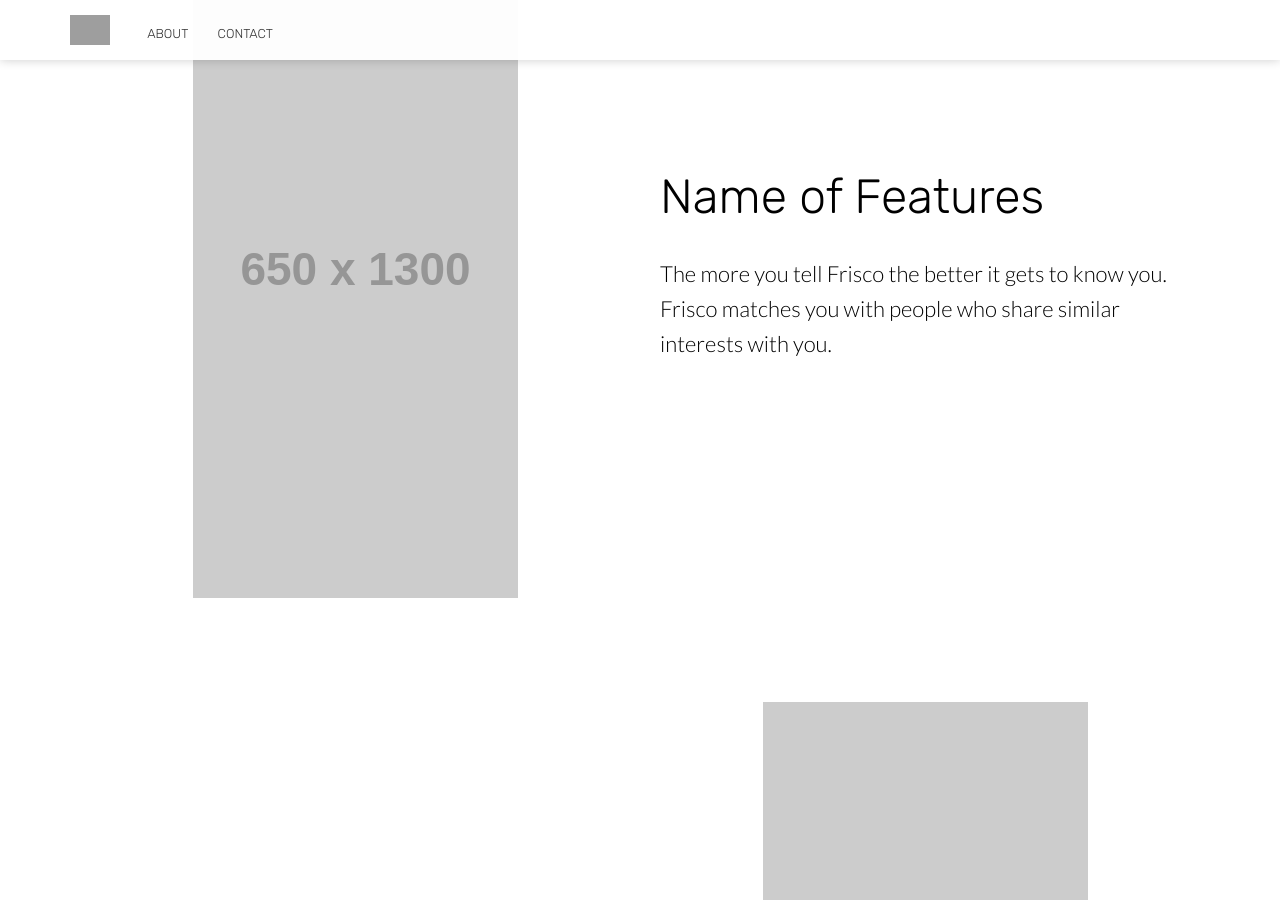
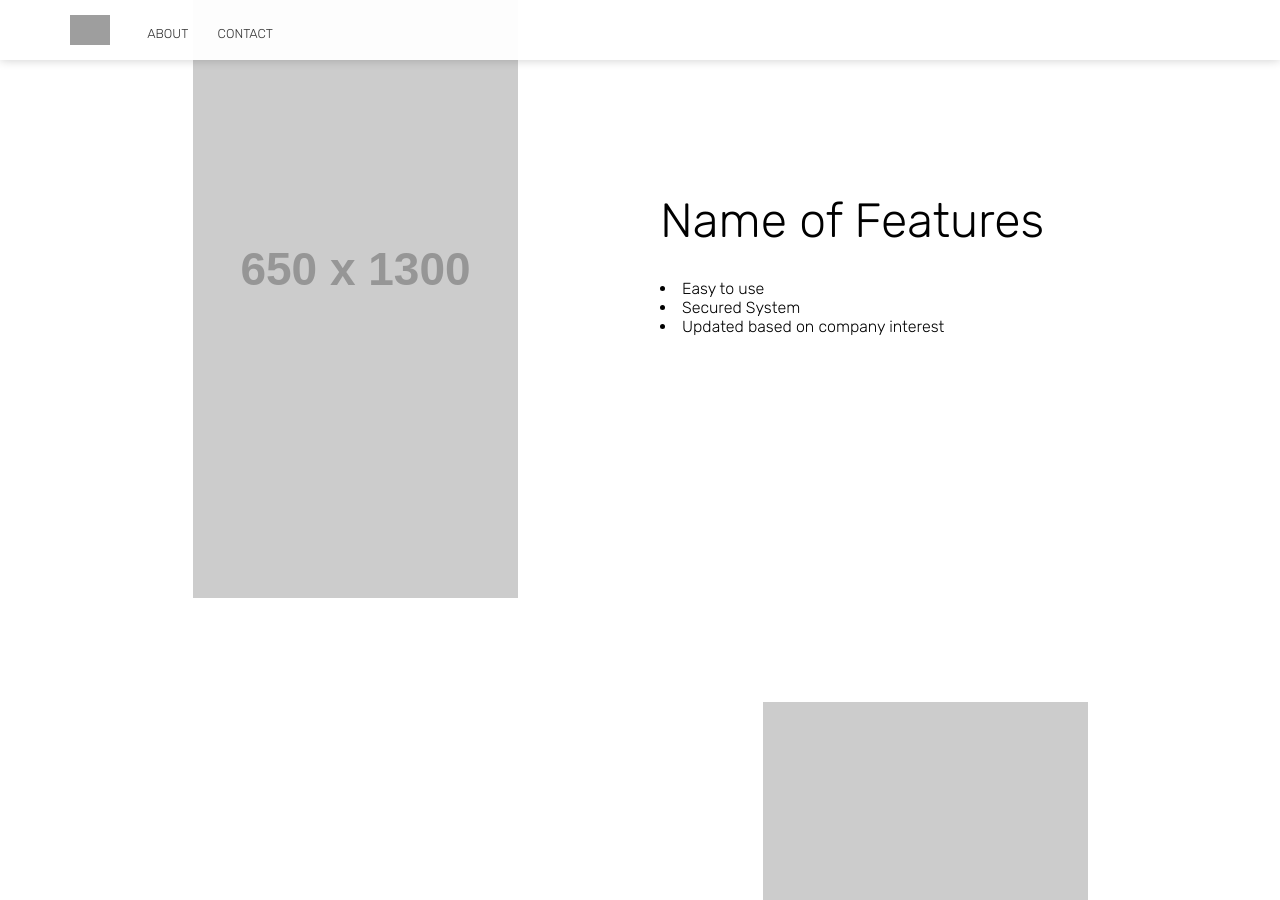
Before and after one commit to kidist919/kidist919.github.io, a Jekyll site: the page built from index.html, in a window 1280 px wide and 900 px high, scrolled down 1806 px. Built offline with Jekyll 4.4.1, drawn with Linux system fonts in a browser that asks for light colours; nearby versions of some CDN libraries; the list of posts is cut into pages by our own code; some of the changed text lies outside the part shown; grey boxes are pictures that could not be loaded.

Commit message:
Update index.html

```diff
--- a/index.html
+++ b/index.html
@@ -32,7 +32,7 @@
 		<div class="container flex">
 			<div class="text">
 				<h2 class="editable">Name of Features</h2>
-				<p class="editable">The more you tell Frisco the better it gets to know you. Frisco matches you with people who share similar interests with you.</p>
+				<p class="editable"> <li> Easy to use </li> <li> Secured System </li> <li> Updated based on company interest </li> </p>
 			</div>
 			<div class="image">
 				<img class="editable" src="http://placehold.it/650x1300" alt="Screenshot" />
@@ -52,13 +52,5 @@
 		</div>
 	</section>
 
-	<section class="hero" style="background-image: url({% include relative-src.html src=page.bottom_image %})">
-		<div class="inner-hero text-container">
-			<div class="hero-text-container">
-				<h2 class="editable">Find your buddy today</h2>
-				<p class="subtext editable">It's free, fun and an exciting way to meet new people.</p>
-				<div class="cta button alt"><a href="#">Join Now</a></div>
-			</div>
-		</div>
-	</section>
+
 </div>
```
